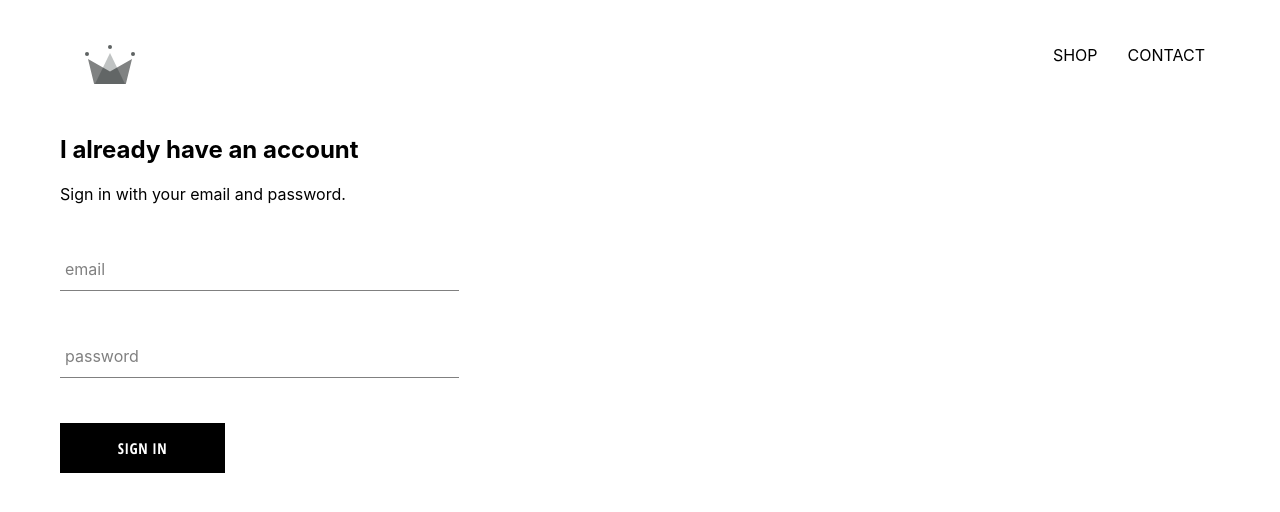
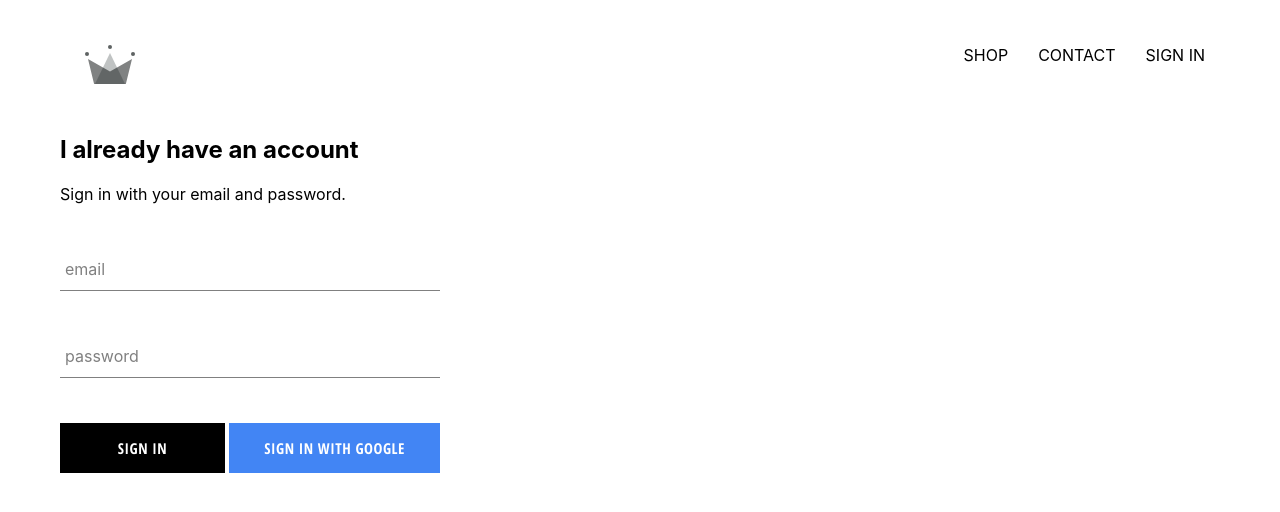
Before and after one commit to ArionAB/Clothing-E, a React (Create React App) app: page /signin in a window 1280 px wide. Shown: the top 512 px of the page. Built offline with nearby package versions, Linux system fonts and the light colour scheme; no server answers.

Commit message:
Integrated firebase, created sign in page with sign in comp and wign in with google

```diff
--- a/package.json
+++ b/package.json
@@ -6,6 +6,7 @@
     "@testing-library/jest-dom": "^5.11.4",
     "@testing-library/react": "^11.1.0",
     "@testing-library/user-event": "^12.1.10",
+    "firebase": "^9.1.3",
     "node-sass": "^5.0.0",
     "react": "^17.0.2",
     "react-dom": "^17.0.2",
--- a/src/App.css
+++ b/src/App.css
@@ -1,3 +1,7 @@
+* {
+  box-sizing: border-box;
+}
+
 body {
   font-family: "Open Sans Condensed";
   padding: 20px 60px;
--- a/src/App.js
+++ b/src/App.js
@@ -4,13 +4,36 @@
 import { ShopPage } from "./pages/Shop/shop.component";
 import { Header } from "./components/header/header.component";
 import SigninAndSignUpPage from "./pages/Sign-in-up/sign-in-up";
+import { auth } from "./firebase/firebase.utils";
 
 import "./App.css";
 
-function App() {
+class App extends React.Component {
+  constructor() {
+    super();
+
+    this.state = {
+      currentUser: null,
+    };
+  }
+
+  unsubscribeFromAuth = null;
+
+  componentDidMount() {
+    this.unsubscribeFromAuth = auth.onAuthStateChanged((user) => {
+      this.setState({ currentUser: user });
+      console.log(user);
+    });
+  }
+
+  componentWillUnmount() {
+    this.unsubscribeFromAuth();
+  }
+
+  render() {
     return (
       <div>
-      <Header />
+        <Header currentUser={this.state.currentUser} />
         <Switch>
           <Route exact path="/" component={HomePage} />
           <Route path="/shop" component={ShopPage} />
@@ -19,5 +42,6 @@
       </div>
     );
   }
+}
 
 export default App;
--- a/src/components/custom-button/custom-button.component.jsx
+++ b/src/components/custom-button/custom-button.component.jsx
@@ -2,8 +2,11 @@
 
 import "./custom-button.styles.scss";
 
-export const CustomButton = ({ children, ...otherProps }) => (
-  <button className="custom-button" {...otherProps}>
+export const CustomButton = ({ children, isGoogleSignIn, ...otherProps }) => (
+  <button
+    className={`${isGoogleSignIn ? "google-sign-in" : ""} custom-button`}
+    {...otherProps}
+  >
     {children}
   </button>
 );
@@ -11,3 +14,5 @@
 // other props is the values that were pussed to the button in the sign in component
 // {children} is whatever is inside in the sign in component
 //  inside the Custom Button in our case 'Sign In'
+
+// if isGoogleSignIn === true then we will render 'google-sign-in' class, else an empty string.
--- a/src/components/custom-button/custom-button.styles.scss
+++ b/src/components/custom-button/custom-button.styles.scss
@@ -19,4 +19,13 @@
     color: black;
     border: 1px solid black;
   }
+  &.google-sign-in {
+    background-color: #4285f4;
+    color: white;
+
+    &:hover {
+      background-color: #357ae8;
+      border: none;
+    }
+  }
 }
--- a/src/components/header/header.component.jsx
+++ b/src/components/header/header.component.jsx
@@ -1,10 +1,12 @@
 import React from "react";
 import { Link } from "react-router-dom";
+import { auth } from "../../firebase/firebase.utils";
+
 import { ReactComponent as Logo } from "../../assets/crown.svg";
 
 import "../header/header.styles.scss";
 
-export const Header = () => (
+export const Header = ({ currentUser }) => (
   <div className="header">
     <Link className="logo-container" to="/">
       <Logo className="logo" />
@@ -16,6 +18,16 @@
       <Link className="option" to="/contact">
         CONTACT
       </Link>
+      {currentUser ? (
+        <div className="option" onClick={() => auth.signOut()}>
+          {" "}
+          SIGN OUT
+        </div>
+      ) : (
+        <Link className="option" to="/signin">
+          SIGN IN
+        </Link>
+      )}
     </div>
   </div>
 );
--- a/src/components/header/header.styles.scss
+++ b/src/components/header/header.styles.scss
@@ -22,4 +22,5 @@
 
 .option {
   padding: 10px 15px;
+  cursor: pointer;
 }
--- a/src/components/sign-in/sign-in.component.jsx
+++ b/src/components/sign-in/sign-in.component.jsx
@@ -1,6 +1,8 @@
 import React from "react";
 import { CustomButton } from "../custom-button/custom-button.component";
 import { FormInput } from "../form-input/form-input.component";
+
+import { signInWithGoogle } from "../../firebase/firebase.utils";
 
 import "./sign-in.styles.scss";
 
@@ -47,9 +49,14 @@
             label="password"
             required
           />
-          <CustomButton type="submit" value="Submit Form">
-            SIGN IN
-          </CustomButton>
+          <div className="buttons">
+            <CustomButton type="submit" value="Submit Form">
+              SIGN IN
+            </CustomButton>
+            <CustomButton onClick={signInWithGoogle} isGoogleSignIn>
+              Sign in with Google{" "}
+            </CustomButton>
+          </div>
         </form>
       </div>
     );
--- a/src/components/sign-in/sign-in.styles.scss
+++ b/src/components/sign-in/sign-in.styles.scss
@@ -1,9 +1,14 @@
 .sign-in {
-  width: 30vw;
+  width: 380px;
   display: flex;
   flex-direction: column;
 
   .title {
     margin: 10px 0;
   }
+
+  .buttons {
+    display: flex;
+    justify-content: space-between;
+  }
 }
--- /dev/null
+++ b/src/firebase/firebase.utils.js
@@ -0,0 +1,24 @@
+import firebase from "firebase/compat/app";
+import "firebase/compat/firestore";
+import "firebase/compat/auth";
+
+const config = {
+  apiKey: "AIzaSyDG4r-48MIQxDJTtmJQvH5Up5aCtHthI0w",
+  authDomain: "crwn-db-bfa9a.firebaseapp.com",
+  projectId: "crwn-db-bfa9a",
+  storageBucket: "crwn-db-bfa9a.appspot.com",
+  messagingSenderId: "103153936396",
+  appId: "1:103153936396:web:a762da9b4f696d5e536629",
+  measurementId: "G-TDRQDYVY5Z",
+};
+
+firebase.initializeApp(config);
+
+export const auth = firebase.auth();
+export const firestore = firebase.firestore();
+
+const provider = new firebase.auth.GoogleAuthProvider();
+provider.setCustomParameters({ prompt: "select_account" });
+export const signInWithGoogle = () => auth.signInWithPopup(provider);
+
+export default firebase;
```
Also changed, not shown: 1 other file (tests, documents, lock files or other folders). Lines whose indentation alone changed are shown as unchanged.
